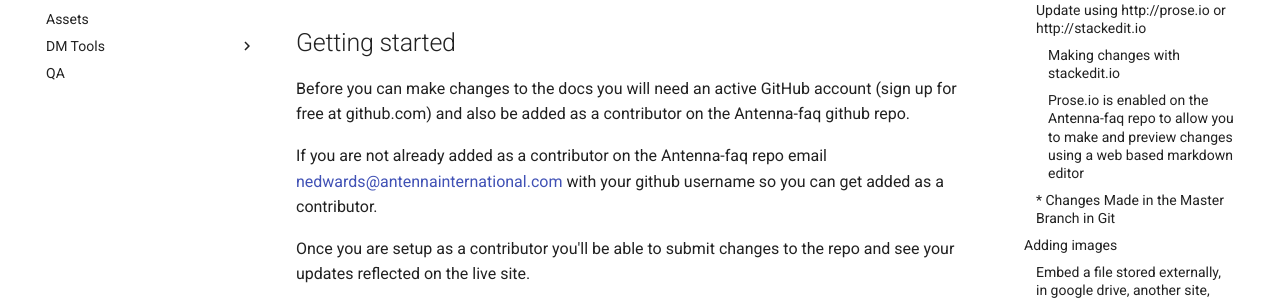
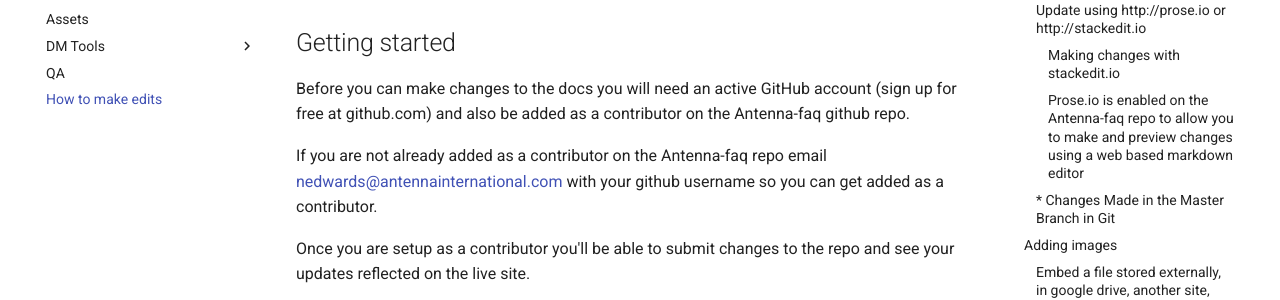
Before and after one commit to denovo/Antenna-faq, an MkDocs documentation site: the page built from docs/editing_how_to.md, in a window 1280 px wide. Shown: the part 254-554 px from the top of the page. Built offline with MkDocs 1.6.1 and Material for MkDocs 9.7.7, drawn with Linux system fonts in a browser that asks for light colours; old or Windows-style settings are respelled for this version of MkDocs.

Commit message:
Update mkdocs.yml

```diff
--- a/mkdocs.yml
+++ b/mkdocs.yml
@@ -12,6 +12,7 @@ pages:
     - 'Smarthseet': 'dmtools/smartsheet.md'
     - 'Useful Links': 'dmtools/useful.md'
 - QA: 'qa.md'
+- How to make edits: 'editing_how_to.md'
 theme: 'material'
 extra_css: [extra.css]
 # theme: spacelab
```
